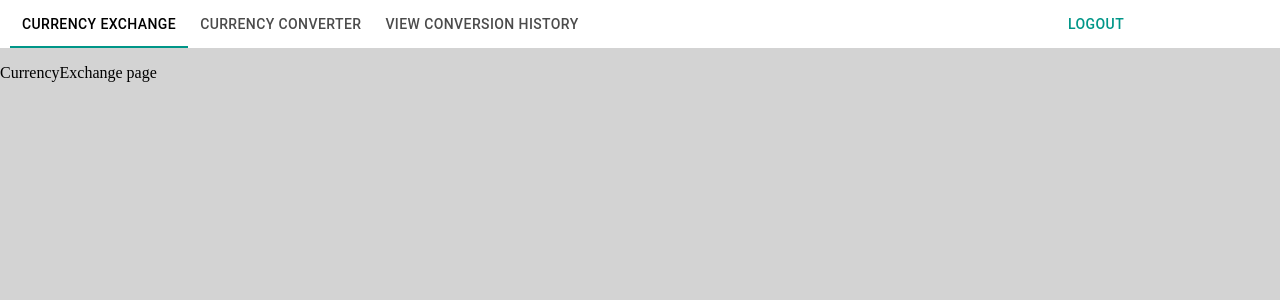
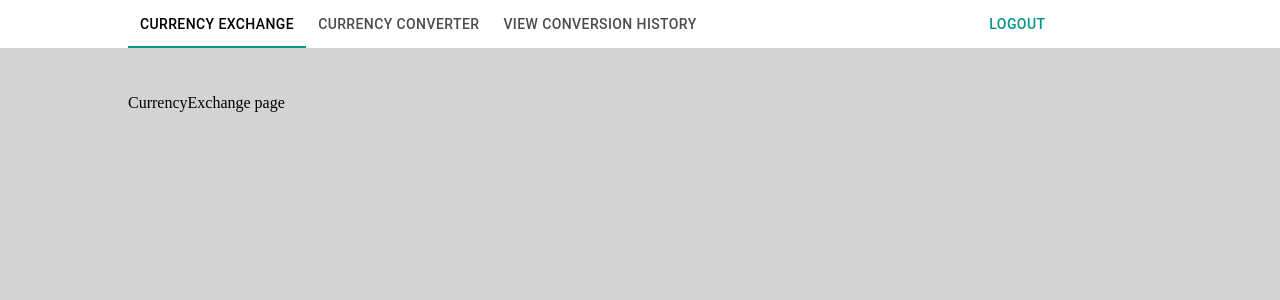
Before and after one commit to jangholi/currency-exchange, a React (Create React App) app: page / in a window 1280 px wide. Shown: the top 300 px of the page. Built offline with nearby package versions, Linux system fonts and the light colour scheme.

Commit message:
improve padding of layout and header

```diff
--- a/src/layouts/default-layout/header.jsx
+++ b/src/layouts/default-layout/header.jsx
@@ -7,7 +7,8 @@ const useStyles = makeStyles(() => ({
   root: {
     flexGrow: 1,
     backgroundColor: 'white',
-    padding: '0 10px',
+    paddingRight: '10%',
+    paddingLeft: '10%',
   },
   buttonContainer: {
     display: 'flex',
@@ -38,7 +39,7 @@ function Header() {
       <Grid item md={10} xs={12}>
         <Tabs data={tabData} />
       </Grid>
-      <Grid className={classes.buttonContainer} item md={2} xs={12}>
+      <Grid item className={classes.buttonContainer} md={2} xs={12}>
         <Button color="primary">
           LOGOUT
         </Button>
--- a/src/layouts/default-layout/layout.jsx
+++ b/src/layouts/default-layout/layout.jsx
@@ -1,12 +1,24 @@
 import React from 'react';
 import { Grid } from '@material-ui/core';
+import { makeStyles } from '@material-ui/core/styles';
 import Header from './header';
 
+const useStyles = makeStyles(() => ({
+  layout: {
+    flexGrow: 1,
+    padding: '30px 10%',
+  },
+}));
+
 function defaultLayout({ children }) {
+  const classes = useStyles();
+
   return (
     <Grid container>
       <Header />
-      {children}
+      <Grid className={classes.layout}>
+        {children}
+      </Grid>
     </Grid>
   );
 }
```
